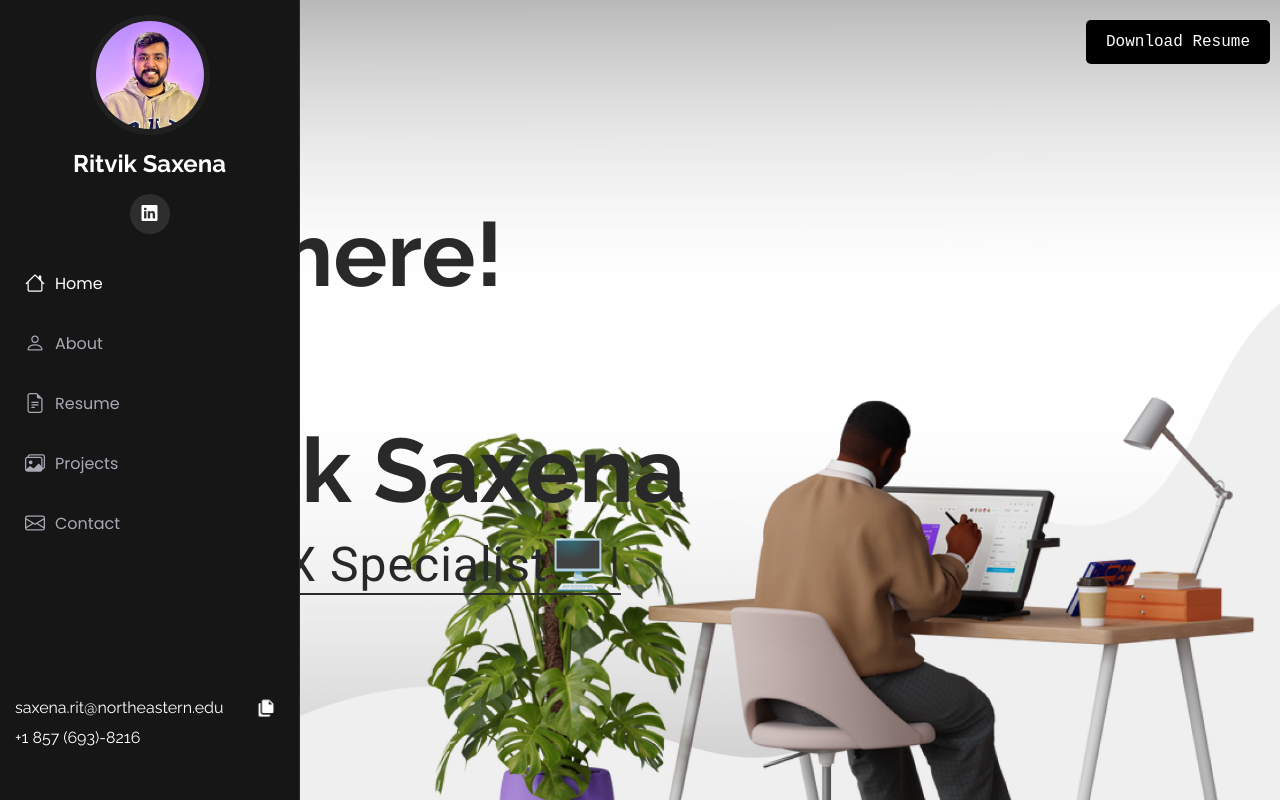
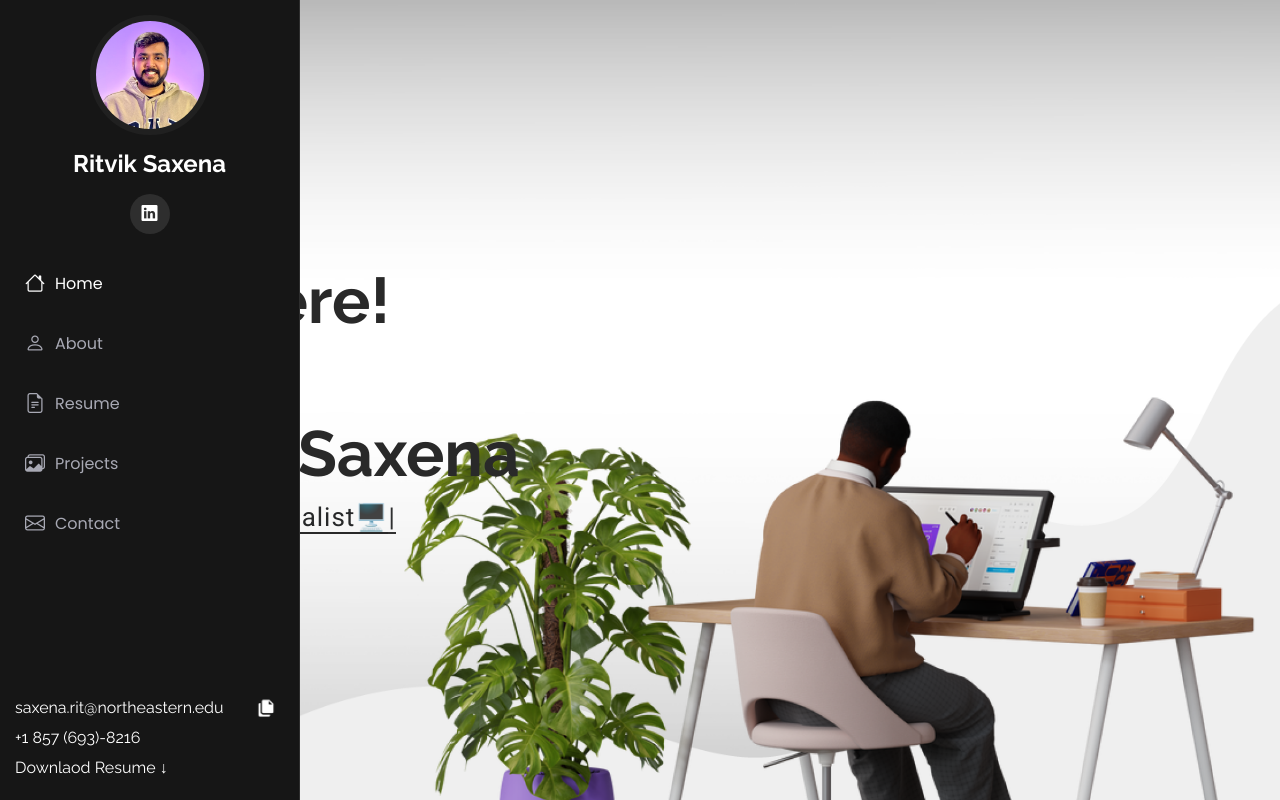
Before and after one commit to ritviksaxena05/ritviksaxena05.github.io, a plain HTML site: page index.html in a window 1280 px wide. Shown: the top 800 px of the page. Drawn offline with Linux system fonts and the light colour scheme.

Commit message:
Update index.html

```diff
--- a/index.html
+++ b/index.html
@@ -65,6 +65,7 @@
       </button></br>
     </div>
     <a style="color: white; position: absolute; bottom: 50px; font-family:var(--heading-font)">+1 857 (693)-8216</a>
+    <a href="https://drive.google.com/file/d/178wNFdlJ4rkVsZdxWneWBRiGFmgCq0Ah/view?usp=drive_link" target="_blank" style="color: white; position: absolute; bottom: 20px; font-family:var(--heading-font)">Downlaod Resume  ↓</a>
     <script>
       function copyEmail() {
         const email = document.getElementById('email-link').innerText;
@@ -87,15 +88,10 @@
 
       <div class="container" data-aos="fade-up" data-aos-delay="100" style="    position: absolute;
       right: 200px;">
-        <h2  class="" style="font-size: 90px";>Hi, there!<br>
+        <h2  class="";>Hi, there!<br>
           I am<br>
           Ritvik Saxena</h2>
-        <p class="" style= "font-size: xxx-large;">I'm <span class="typed" data-typed-items="Product Designer🎨, UI/UX Specialist🖥️ , UX Researcher🔍, Stargazer🚀">Product Designer</span><span class="typed-cursor typed-cursor--blink" aria-hidden="true"></span><span class="typed-cursor typed-cursor--blink" aria-hidden="true"></span></p>
-      </div>
-      <div class="container" >
-        <a href="https://drive.google.com/file/d/178wNFdlJ4rkVsZdxWneWBRiGFmgCq0Ah/view?usp=drive_link" target="_blank">
-          <button class="resume-button" style=" position: absolute; top: -380px; right:10px; font-family:monospace">Download Resume</button>
-        </a>
+        <p class="">I'm <span class="typed" data-typed-items="Product Designer🎨, UI/UX Specialist🖥️ , UX Researcher🔍, Stargazer🚀">Product Designer</span><span class="typed-cursor typed-cursor--blink" aria-hidden="true"></span><span class="typed-cursor typed-cursor--blink" aria-hidden="true"></span></p>
       </div>
     </section>
       </div class="right-image">
@@ -628,7 +624,7 @@
 
     <div class="container" style="color:white">
       <div class="copyright text-center ">
-        <h3 style="font-weight: 1000px; font-size: 90px">RITVIK SAXENA PORTFOLIO</h3><br>
+        <h3 style="font-weight: 1000px; font-size: 70px">RITVIK SAXENA PORTFOLIO</h3><br>
         <p>© <span>Ritvik Saxena@2024</span>
           <br>
          <span>All Rights Reserved</span></p>
```
